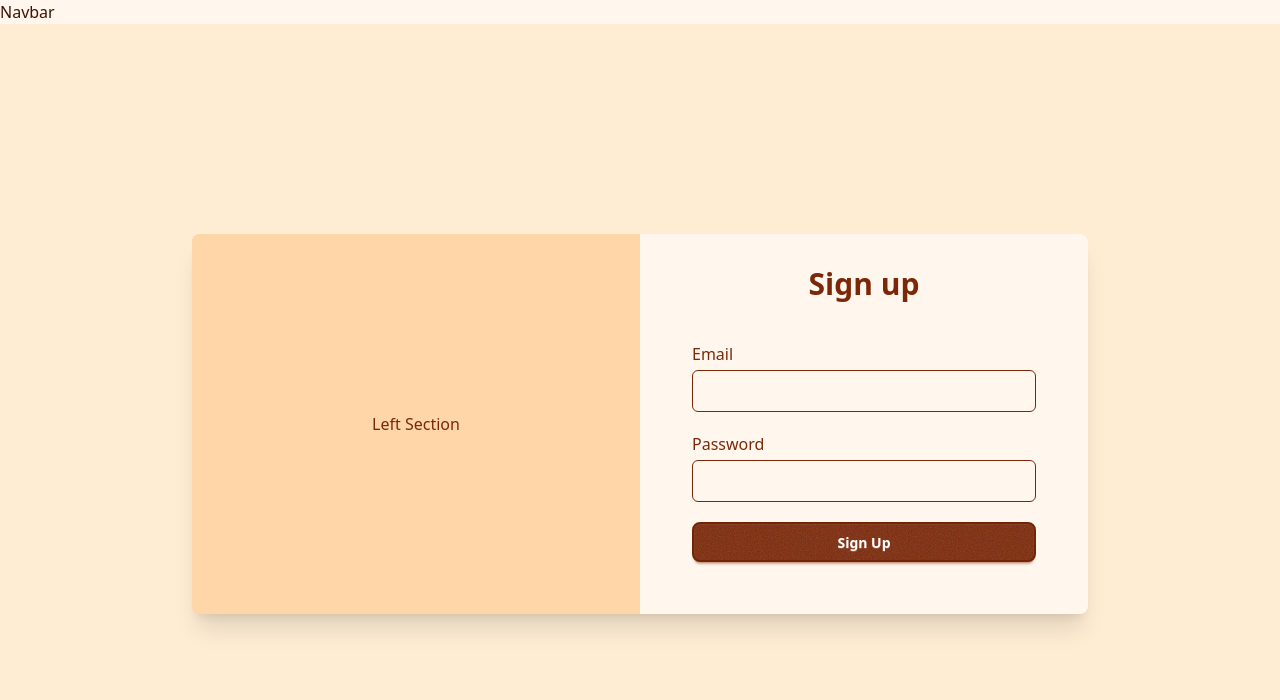
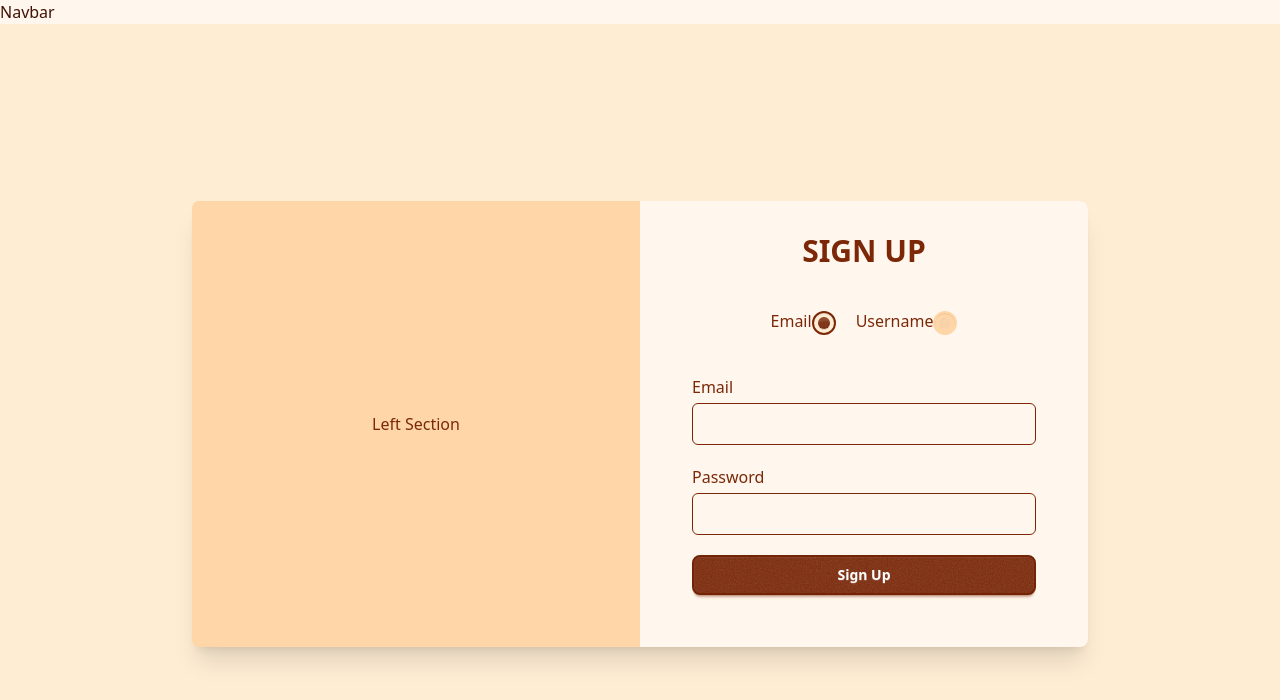
Before and after one commit to Archit314/MERN_Real-Time-Chat-APP-, a React (Vite) app in the folder app_frontend/: page /sign-up in a window 1280 px wide. Shown: the top 700 px of the page. Built offline with nearby package versions, Linux system fonts and the light colour scheme; no server answers.

Commit message:
Frontend - Added changes in sign up UI

```diff
--- a/app_frontend/src/pages/SignUp.jsx
+++ b/app_frontend/src/pages/SignUp.jsx
@@ -1,6 +1,9 @@
-import React from 'react'
+import React, { useState } from 'react'
 
 export default function SignUp() {
+
+  const [defaultOption, setDefaultOption] = useState('Email')
+
   return (
     <>
       <div className='bg-base-200 h-screen w-screen flex justify-center items-center'>
@@ -13,12 +16,26 @@ export default function SignUp() {
 
           {/* Right Section: */}
           <div className='bg-base-100 w-full md:w-1/2 p-8'>
-            <h1 className='text-center text-3xl font-bold mb-5'>Sign up</h1>
+            <h1 className='text-center text-3xl font-bold mb-5'>SIGN UP</h1>
+
+            {/* <h4 className='p-5'>Sign Up Option:</h4> */}
+            <div className='p-5 flex justify-center gap-5'>
+              <label htmlFor="" className=''>Email
+                <input
+                  type="radio" name="radio-12" checked={defaultOption === 'Email'} onChange={() => setDefaultOption('Email')}
+                  className="radio bg-base-300 border-base-300 checked:bg-base-200 checked:text-primary checked:border-primary"/>
+              </label>
+              <label htmlFor="" className=''>Username
+                <input
+                  type="radio" name="radio-12" checked={defaultOption === 'Username'} onChange={() => setDefaultOption('Username')}
+                  className="radio bg-base-300 border-base-300 checked:bg-base-200 checked:text-primary checked:border-primary"/>
+              </label>
+            </div>
 
             {/* Form */}
             <form className='p-5 rounded-lg space-y-5 text-base'>
               <div>
-                <label htmlFor="" className='block'>Email</label>
+                <label htmlFor="" className='block'>{defaultOption}</label>
                 <input id='email' type="email" className='w-full px-4 py-2 mt-1 border rounded-md focus:ring-2 focus:ring-primary focus:outline-none'/>
               </div>
               <div>
```
